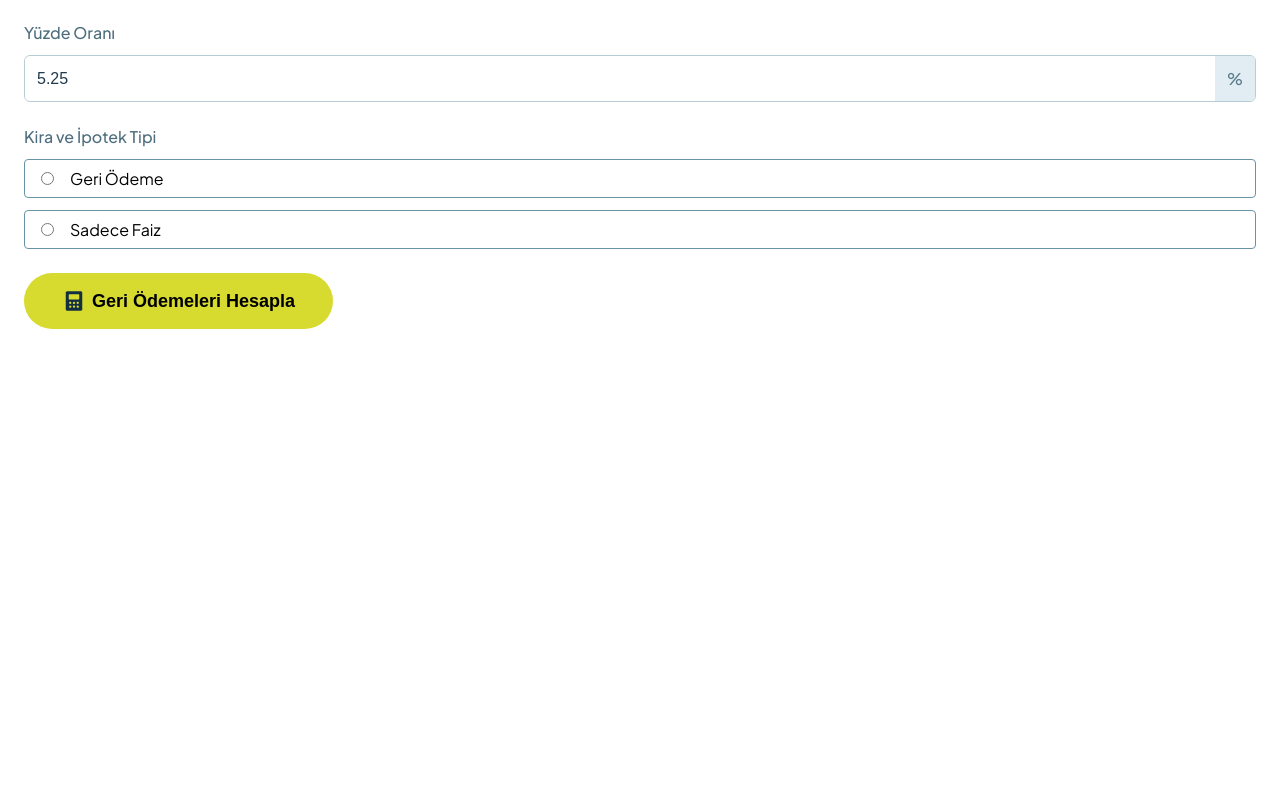
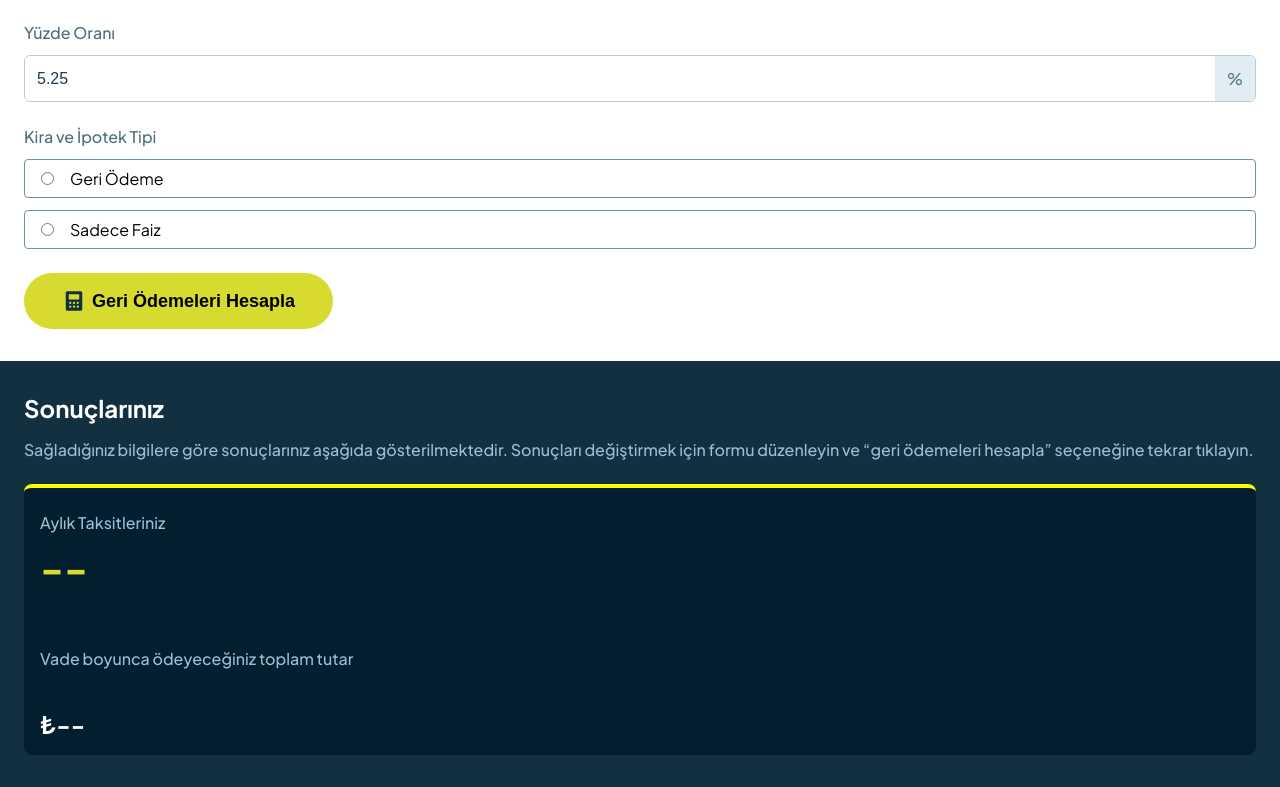
Before and after one commit to dursunkokturk/Front-End-School-React-JS-Project-Loan-And-Mortgage-Calculator-App-V3, a React (Vite) app: page / in a window 1280 px wide. Shown: the part 301-1088 px from the top of the page. Before the commit the page ends 800 px from the top, so only its background shows below. Built offline with nearby package versions, Linux system fonts and the light colour scheme.

Commit message:
src klasoru icindeki app.jsx component icindeki footer alani olusturuldu, app.css dosyasinda css duzenlemesi yapildi

```diff
--- a/src/App.css
+++ b/src/App.css
@@ -105,3 +105,52 @@ button{
 button img{
   margin-right: 6px;
 }
+
+.footer {
+  background-color: #133041;
+  padding-inline: 24px;
+  padding-bottom: 32px;
+}
+.footer h2 {
+  color: white;
+  font-weight: 700;
+  padding-top: 32px;
+  padding-bottom: 16px;
+}
+
+.footer h4{
+  color: #9ABED5;
+  font-weight: 500;
+  padding-bottom: 24px;
+}
+
+.footer .monthly-payment {
+  background-color: #031e2e;
+  border-radius: 8px;
+  padding-left: 16px;
+  border-top: 4px solid yellow;
+}
+.footer .monthly-payment h4{
+  color: #9ABED5;
+  font-weight: 500;
+  padding-top: 24px;
+  padding-bottom: 8px;
+}
+
+.footer .monthly-payment h1{
+  font-size: 40px;
+  font-weight: 700;
+  color: #D8DB2F;
+  padding-bottom: 16px;
+}
+
+.separator{
+  color: #9ABED540;
+  height: 1px;
+  width: auto;
+  padding-bottom: 16px;
+}
+
+.total-amount{
+  padding-bottom: 24px;
+}
--- a/src/App.jsx
+++ b/src/App.jsx
@@ -51,6 +51,17 @@ export default function App() {
             <button><img src={Calculator} alt="" />Geri Ödemeleri Hesapla</button>
           </div>
         </main>
+        <footer className='footer'>
+          <h2>Sonuçlarınız</h2>
+          <h4>Sağladığınız bilgilere göre sonuçlarınız aşağıda gösterilmektedir. Sonuçları değiştirmek için formu düzenleyin ve “geri ödemeleri hesapla” seçeneğine tekrar tıklayın.</h4>
+          <div className="monthly-payment">
+            <h4>Aylık Taksitleriniz</h4>
+            <h1>--</h1>
+            <div className="separator"></div>
+            <h4>Vade boyunca ödeyeceğiniz toplam tutar</h4>
+            <h2 className='total-amount'><span>₺</span>--</h2>
+          </div>
+        </footer>
       </div>
     </>
   )
```
